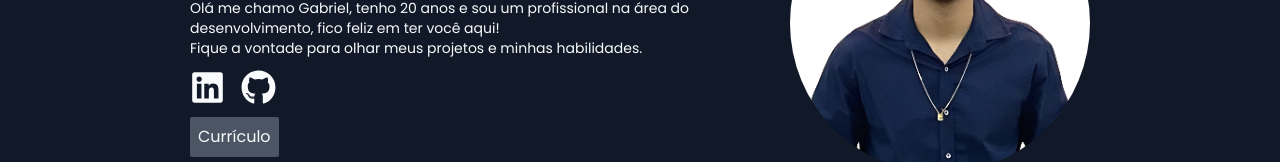
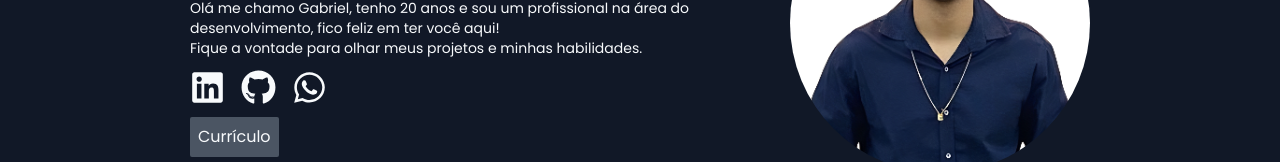
Before and after one commit to GabrieLima12/portifolio, a React (Vite) app: page / in a window 1280 px wide. Shown: the part 401-563 px from the top of the page. Built offline with nearby package versions, Linux system fonts and the light colour scheme.

Commit message:
feat: adding whatsapp link in home and contact section.

```diff
--- a/src/components/contact.tsx
+++ b/src/components/contact.tsx
@@ -1,4 +1,4 @@
-import { FaGithub, FaLinkedin } from "react-icons/fa";
+import { FaGithub, FaLinkedin, FaWhatsapp } from "react-icons/fa";
 import { IoMdMail } from "react-icons/io";
 
 export default function Contact () {
@@ -13,6 +13,7 @@ export default function Contact () {
                 <span className="flex items-center justify-center gap-5">
                     <a href="https://www.linkedin.com/in/gabrielimacouto/" target="_blank"><FaLinkedin size={35} /></a>
                     <a href="https://github.com/GabrieLima12" target="_blank"><FaGithub size={35} /></a>
+                    <a href="https://wa.me/5562984572930?text=Ol%C3%A1%2C%20tudo%20bom%3F%0A%0AEntro%20em%20contato%20pelo%20link%20disponibilizado%20em%20seu%20portif%C3%B3lio%2C%20poderiamos%20conversar%3F" target="_blank"><FaWhatsapp size={35} /></a>
                 </span>
             </div>
         </section>
--- a/src/components/home.tsx
+++ b/src/components/home.tsx
@@ -1,4 +1,4 @@
-import { FaGithub, FaLinkedin } from "react-icons/fa";
+import { FaGithub, FaLinkedin, FaWhatsapp } from "react-icons/fa";
 import photo from "../assets/gabriel.png";
 import cv from "../assets/Gabriel Lima do Couto Curriculo.pdf";
 import useIsMobile from "./use-is-mobile";
@@ -25,6 +25,7 @@ export default function Home () {
                 <span className="flex gap-4">
                     <a href="https://www.linkedin.com/in/gabrielimacouto/" target="_blank"><FaLinkedin size={35} /></a>
                     <a href="https://github.com/GabrieLima12" target="_blank"><FaGithub size={35} /></a>
+                    <a href="https://wa.me/5562984572930?text=Ol%C3%A1%2C%20tudo%20bom%3F%0A%0AEntro%20em%20contato%20pelo%20link%20disponibilizado%20em%20seu%20portif%C3%B3lio%2C%20poderiamos%20conversar%3F" target="_blank"><FaWhatsapp size={35} /></a>
                 </span>
                 <a className="w-fit" href={cv} download>
                     <button className="bg-black text-slate-50 dark:bg-gray-600 p-2 rounded-sm">Currículo</button>
```
